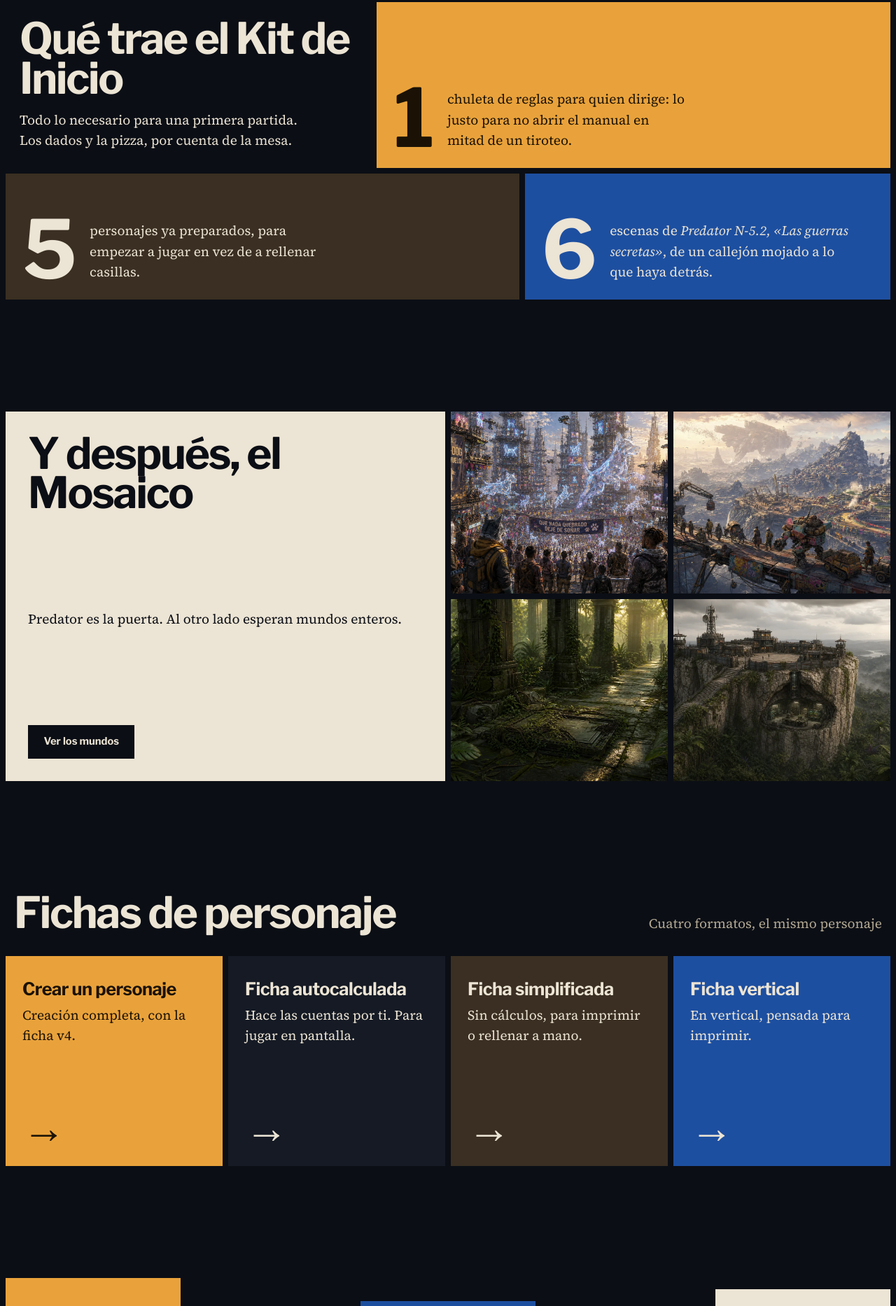
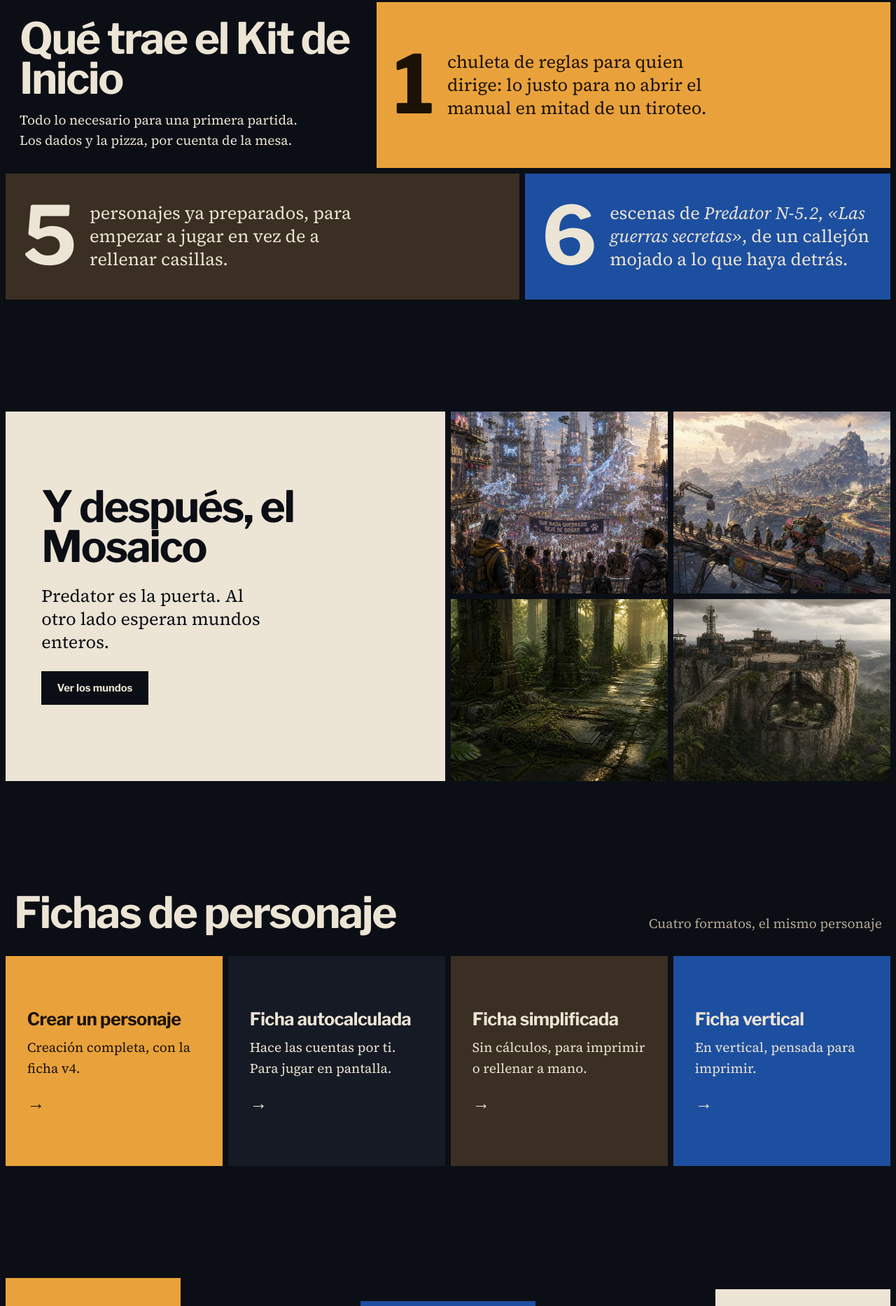
Before and after one commit to sir-seawolf/senda-de-los-errantes, a plain HTML site: page juego.html in a window 1280 px wide. Shown: the part 917-2783 px from the top of the page at 70% size. Drawn offline with nearby package versions, Linux system fonts and the light colour scheme.

Commit message:
Publica: texto centrado y a mayor tamano en las teselas

```diff
--- a/juego.html
+++ b/juego.html
@@ -18,9 +18,9 @@
 .hero .name blockquote{margin:0;font-size:var(--step-lead);line-height:1.3;font-style:italic;max-width:30ch}
 .hero .street img{object-position:30% 50%}
 .hero .split{display:grid;grid-template-columns:1fr 1fr;gap:var(--gap)}
-.hero .go{display:flex;flex-direction:column;justify-content:space-between}
+.hero .go{display:flex;flex-direction:column;justify-content:center;gap:1.2rem;padding:clamp(24px,3vw,44px)}
 .hero .go b{font-family:var(--display);font-size:clamp(26px,2.6vw,44px);line-height:.95;letter-spacing:-.03em;display:block}
-.hero .go span{font-size:var(--step-body);max-width:28ch}
+.hero .go span{font-size:var(--step-lead);line-height:1.3;max-width:24ch}
 .hero .go .arrow{font-family:var(--display);font-size:var(--step-head);line-height:1}
 
 /* qué trae el kit */
@@ -28,26 +28,27 @@
 .kit .lead{grid-column:1/6;background:none;padding:24px 20px}
 .kit .lead h2{font-size:var(--step-head)}
 .kit .lead p{margin-top:1rem;max-width:40ch}
-.kit .fact{grid-column:span 7;display:grid;grid-template-columns:auto 1fr;align-items:end;gap:24px;min-height:180px}
+.kit .fact{grid-column:span 7;display:grid;grid-template-columns:auto 1fr;align-items:center;gap:24px;min-height:180px}
 .kit .fact .n{font-family:var(--display);font-weight:700;font-size:clamp(72px,9vw,150px);line-height:.8;letter-spacing:-.05em}
-.kit .fact p{max-width:34ch}
+.kit .fact p{max-width:30ch;font-size:var(--step-lead);line-height:1.3}
 .kit .fact:nth-of-type(2){grid-column:6/13;grid-row:1}
 .kit .fact:nth-of-type(3){grid-column:1/8}
 .kit .fact:nth-of-type(4){grid-column:8/13}
 
 /* y después, el Mosaico */
 .more{margin-top:160px;grid-template-columns:repeat(4,1fr);grid-template-rows:260px 260px}
-.more__h{grid-column:1/3;grid-row:1/3;display:flex;flex-direction:column;justify-content:space-between;gap:1rem;padding:32px}
+.more__h{grid-column:1/3;grid-row:1/3;display:flex;flex-direction:column;justify-content:center;gap:1.6rem;padding:clamp(28px,4vw,56px)}
+.more__h p{font-size:var(--step-lead);line-height:1.3;max-width:24ch}
 .more__h h2{font-size:var(--step-head)}
 .more__h .button{align-self:flex-start;background:var(--bg);color:var(--ink)}
 /* fichas */
 .sheets{margin-top:160px;grid-template-columns:repeat(4,1fr)}
 .sheets__head{grid-column:1/-1;display:flex;justify-content:space-between;align-items:baseline;padding:0 12px 24px;background:none}
 .sheets__head h2{font-size:var(--step-head)}
-.sheets a{display:flex;flex-direction:column;justify-content:space-between;gap:2.5rem;min-height:300px}
+.sheets a{display:flex;flex-direction:column;justify-content:center;gap:1.4rem;min-height:300px;padding:clamp(24px,2.4vw,36px)}
 .sheets a b{font-family:var(--display);font-size:var(--step-lead);line-height:1.05;letter-spacing:-.02em;display:block}
-.sheets a span{display:block;margin-top:.6rem}
-.sheets a .arrow{font-family:var(--display);font-size:var(--step-head);line-height:1}
+.sheets a .sd{display:block;margin-top:-.6rem;font-size:var(--step-body)}
+.sheets a .arrow{font-family:var(--display);font-size:var(--step-lead);line-height:1}
 
 @media (max-width:760px){
   .hero{height:auto;min-height:0;grid-template-columns:1fr;grid-template-rows:auto}
@@ -59,11 +60,14 @@
   .kit{margin-top:80px;grid-template-columns:1fr}
   .kit .lead,.kit .fact,.kit .fact:nth-of-type(n){grid-column:1;grid-row:auto}
   .kit .fact{min-height:0}
+  .kit .fact p{font-size:var(--step-body)}
   .more{margin-top:100px;grid-template-columns:1fr 1fr;grid-template-rows:auto 160px 160px}
   .more__h{grid-column:1/-1;grid-row:auto}
   .sheets{margin-top:100px;grid-template-columns:1fr 1fr}
   .sheets__head{padding:0 6px 16px}
   .sheets a{min-height:200px;padding:16px}
+  .sheets a b{font-size:20px}
+  .sheets a .sd{font-size:15px}
 }
 </style>
 </head>
@@ -108,10 +112,10 @@
 
   <section class="board sheets" aria-labelledby="sh-h">
     <div class="tile sheets__head"><h2 id="sh-h" class="d">Fichas de personaje</h2><span class="muted">Cuatro formatos, el mismo personaje</span></div>
-    <a class="tile t-amber" href="ficha_v4.html" data-reveal><span><b>Crear un personaje</b><span>Creación completa, con la ficha v4.</span></span><span class="arrow" aria-hidden="true">→</span></a>
-    <a class="tile" href="ficha.html" data-reveal style="--i:1"><span><b>Ficha autocalculada</b><span>Hace las cuentas por ti. Para jugar en pantalla.</span></span><span class="arrow" aria-hidden="true">→</span></a>
-    <a class="tile t-stone" href="ficha_simplificada.html" data-reveal style="--i:2"><span><b>Ficha simplificada</b><span>Sin cálculos, para imprimir o rellenar a mano.</span></span><span class="arrow" aria-hidden="true">→</span></a>
-    <a class="tile t-blue" href="ficha_vertical.html" data-reveal style="--i:3"><span><b>Ficha vertical</b><span>En vertical, pensada para imprimir.</span></span><span class="arrow" aria-hidden="true">→</span></a>
+    <a class="tile t-amber" href="ficha_v4.html" data-reveal><b>Crear un personaje</b><span class="sd">Creación completa, con la ficha v4.</span><span class="arrow" aria-hidden="true">→</span></a>
+    <a class="tile" href="ficha.html" data-reveal style="--i:1"><b>Ficha autocalculada</b><span class="sd">Hace las cuentas por ti. Para jugar en pantalla.</span><span class="arrow" aria-hidden="true">→</span></a>
+    <a class="tile t-stone" href="ficha_simplificada.html" data-reveal style="--i:2"><b>Ficha simplificada</b><span class="sd">Sin cálculos, para imprimir o rellenar a mano.</span><span class="arrow" aria-hidden="true">→</span></a>
+    <a class="tile t-blue" href="ficha_vertical.html" data-reveal style="--i:3"><b>Ficha vertical</b><span class="sd">En vertical, pensada para imprimir.</span><span class="arrow" aria-hidden="true">→</span></a>
   </section>
 </main>
 
```
Also changed, not shown: index.html (+5 -4 lines), build_date.txt.
